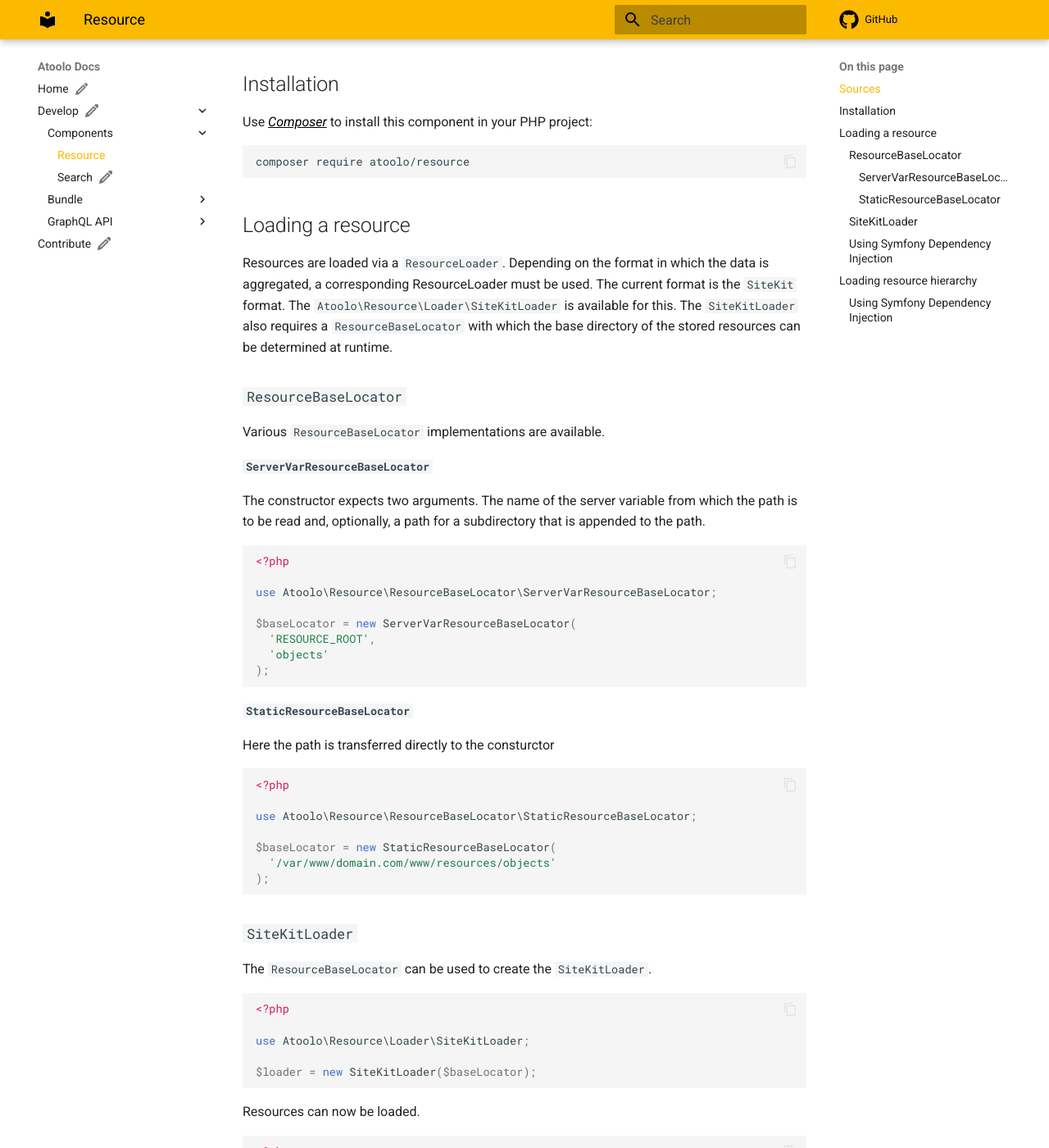
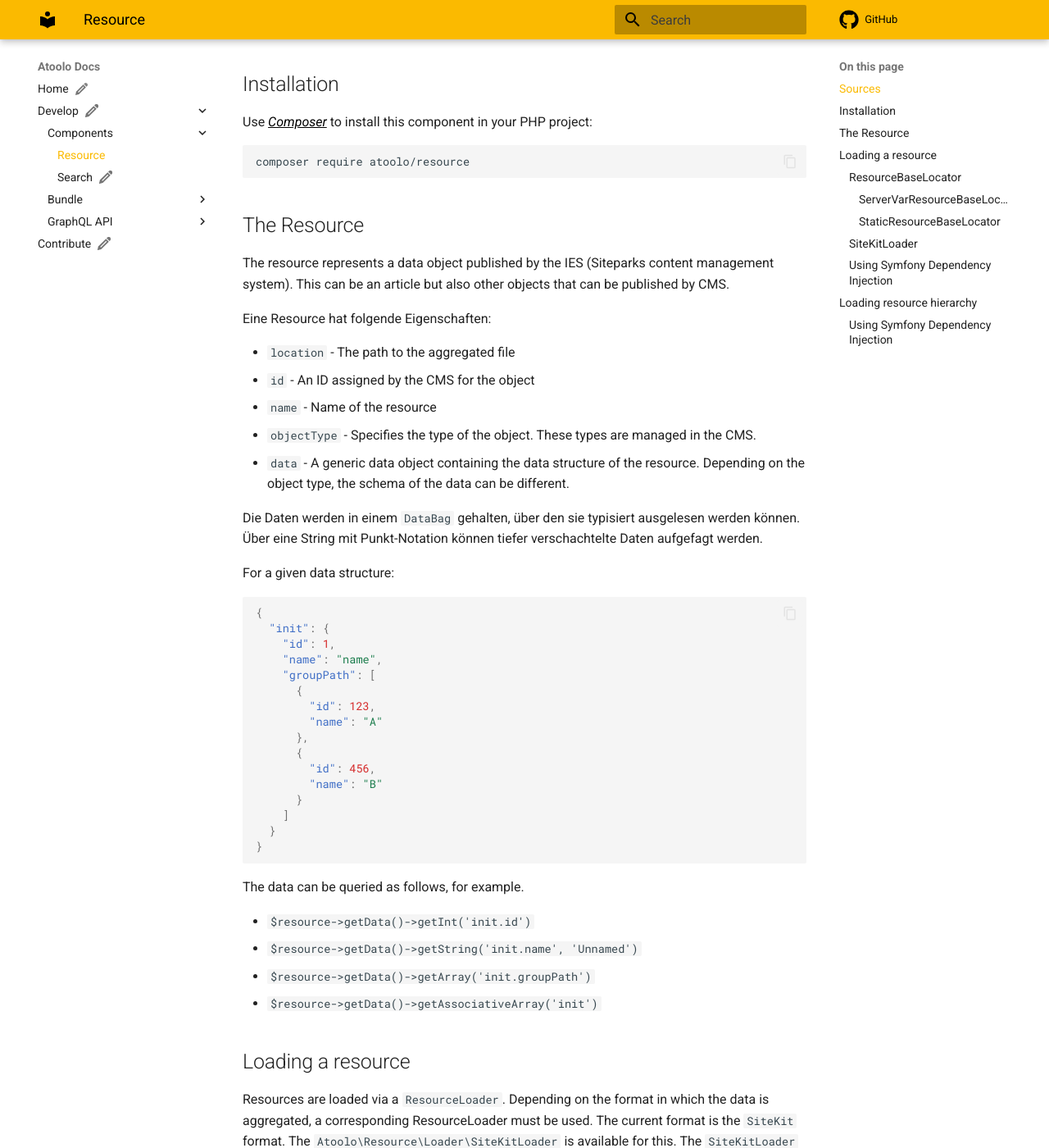
Before and after one commit to sitepark/atoolo-docs, an MkDocs documentation site: the page built from docs/develop/components/resource.md, in a window 1280 px wide and 1400 px high, scrolled down 421 px. Shown: the whole window at 82% size. Built offline with MkDocs 1.6.1 and Material for MkDocs 9.7.7, drawn with Linux system fonts in a browser that asks for light colours; comment, search, counter and statistics services are not loaded; some of the changed text lies outside the part shown.

Commit message:
docs: document the resource object

````diff
--- a/docs/develop/components/resource.md
+++ b/docs/develop/components/resource.md
@@ -1,6 +1,6 @@
 # Resource Component
 
-In the Atoolo context, resources from IES (Sitepark's content management system) are aggregated data that can be handled through this library.
+In the Atoolo context, resources from IES (Siteparks content management system) are aggregated data that can be handled through this library.
 
 There can be different formats in which the resource is aggregated by the CMS. The current format is the `SiteKit` format. Here, a PHP file is created for each article in which the data is stored in the form of PHP arrays. The data is read out via the corresponding `ResourceLoader` and made available in a `Resource` object.
 
@@ -15,6 +15,48 @@
 ```sh
 composer require atoolo/resource
 ```
+
+## The Resource
+
+The resource represents a data object published by the IES (Siteparks content management system). This can be an article but also other objects that can be published by CMS.
+
+Eine Resource hat folgende Eigenschaften:
+
+- `location` - The path to the aggregated file
+- `id` - An ID assigned by the CMS for the object
+- `name` - Name of the resource
+- `objectType` - Specifies the type of the object. These types are managed in the CMS.
+- `data` - A generic data object containing the data structure of the resource. Depending on the object type, the schema of the data can be different.
+
+Die Daten werden in einem `DataBag` gehalten, über den sie typisiert ausgelesen werden können. Über eine String mit Punkt-Notation können tiefer verschachtelte Daten aufgefagt werden.
+
+For a given data structure:
+
+```json
+{
+  "init": {
+    "id": 1,
+    "name": "name",
+    "groupPath": [
+      {
+        "id": 123,
+        "name": "A"
+      },
+      {
+        "id": 456,
+        "name": "B"
+      }
+    ]
+  }
+}
+```
+
+The data can be queried as follows, for example.
+
+- `$resource->getData()->getInt('init.id')`
+- `$resource->getData()->getString('init.name', 'Unnamed')`
+- `$resource->getData()->getArray('init.groupPath')`
+- `$resource->getData()->getAssociativeArray('init')`
 
 ## Loading a resource
 
````
